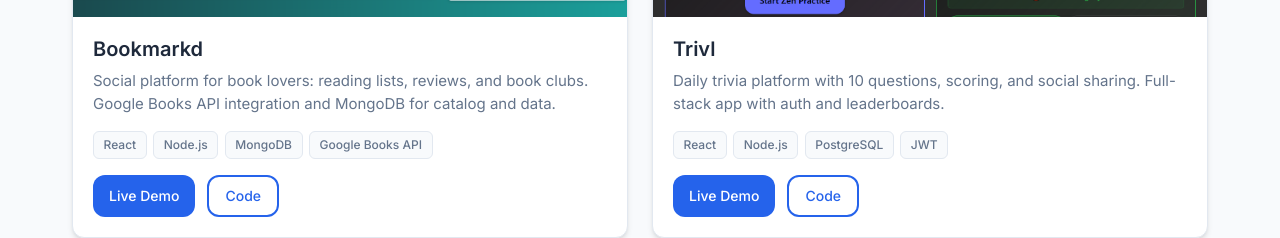
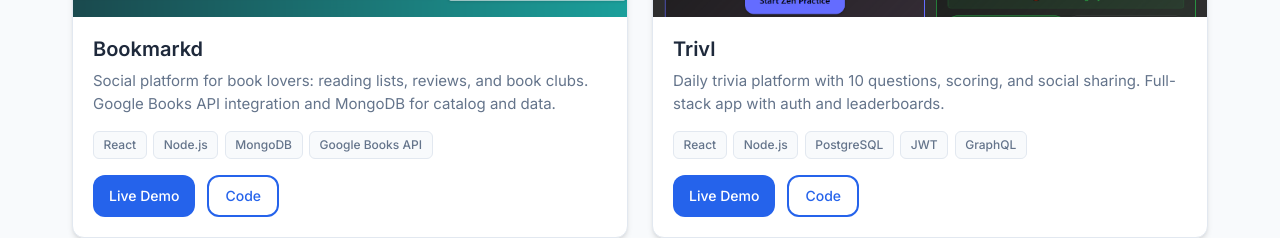
Before and after one commit to njohnson2897/njohnson-portfolio, a React (Vite) app: page / in a window 1280 px wide. Shown: the part 2040-2278 px from the top of the page. Built offline with nearby package versions, Linux system fonts and the light colour scheme.

Commit message:
adds graphql to list of bookmarkd technologies

```diff
--- a/src/components/Projects.jsx
+++ b/src/components/Projects.jsx
@@ -39,7 +39,7 @@ const Projects = () => {
       image: "/assets/images/projects/trivl.PNG",
       liveUrl: "https://trivl.vercel.app/",
       githubUrl: "https://github.com/njohnson2897/Trivl",
-      technologies: ["React", "Node.js", "PostgreSQL", "JWT"],
+      technologies: ["React", "Node.js", "PostgreSQL", "JWT", "GraphQL"],
       featured: false,
     },
     // {
```
